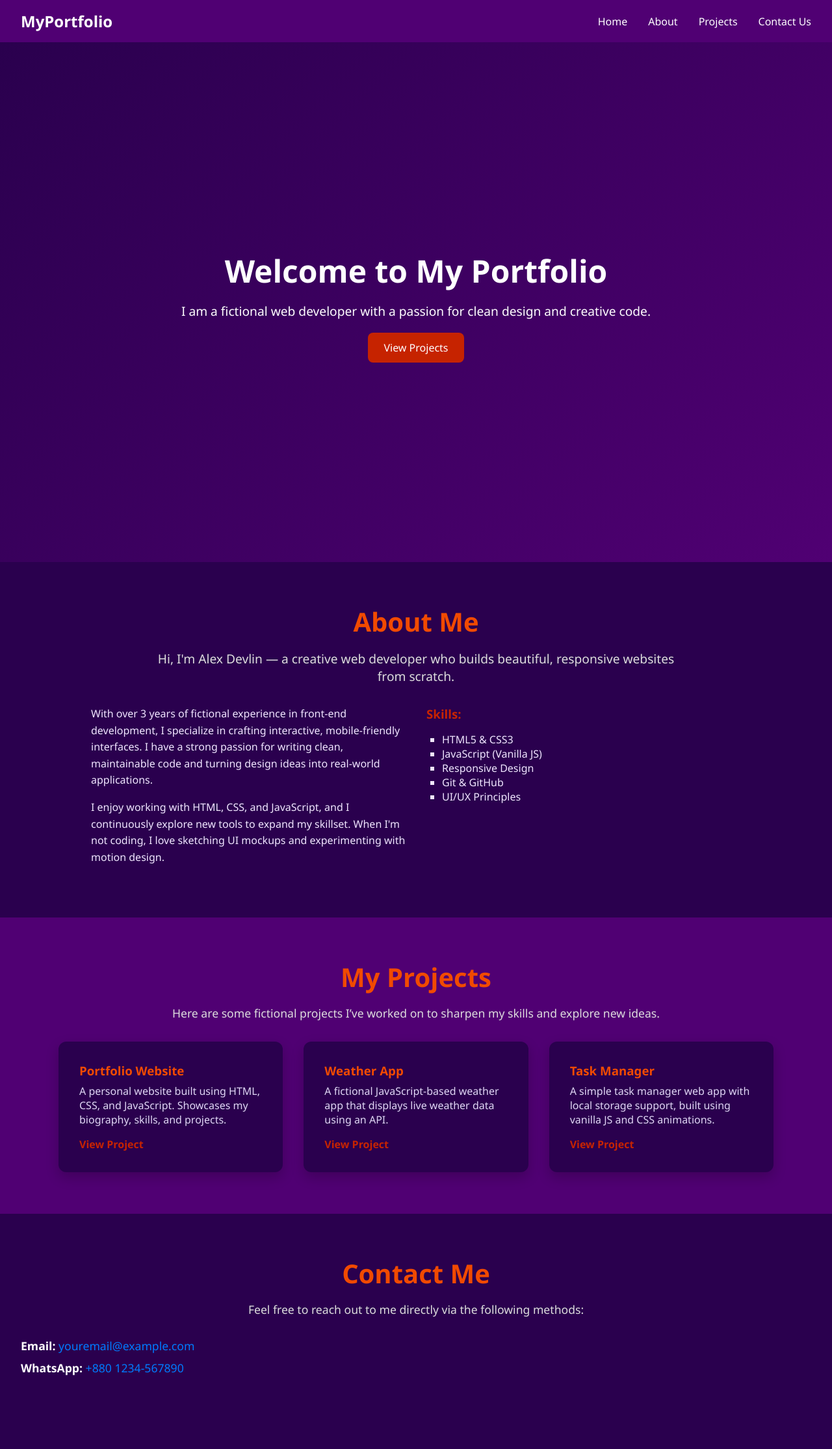
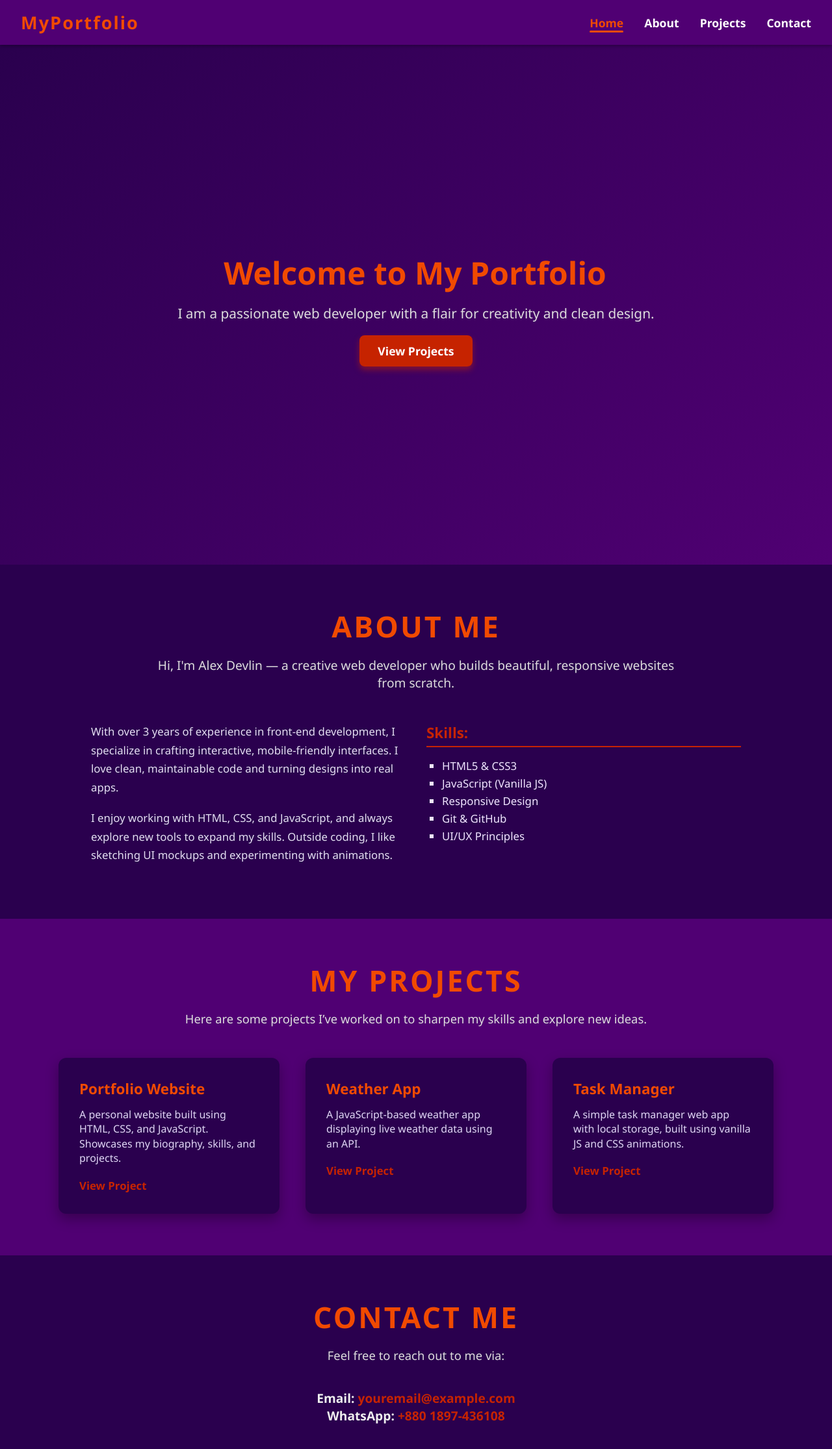
Before and after one commit to mubarokkamil/my-portfolio, a plain HTML site: page index.html in a window 1280 px wide. Shown: the whole page at 65% size. Before the commit the page ends 2191 px from the top, so only its background shows below. Drawn offline with Linux system fonts and the light colour scheme.

Commit message:
Update portfolio with new design, animations, and contact info

```diff
--- a/index.html
+++ b/index.html
@@ -2,7 +2,7 @@
 <html lang="en">
 <head>
   <meta charset="UTF-8" />
-  <meta name="viewport" content="width=device-width, initial-scale=1.0"/>
+  <meta name="viewport" content="width=device-width, initial-scale=1" />
   <title>My Portfolio</title>
   <link rel="stylesheet" href="style.css" />
   <!-- Optional favicon -->
@@ -14,10 +14,10 @@
     <div class="logo">MyPortfolio</div>
     <nav>
       <ul class="nav-links">
-        <li><a href="#home">Home</a></li>
-        <li><a href="#about">About</a></li>
-        <li><a href="#projects">Projects</a></li>
-        <li><a href="#contact">Contact Us</a></li>
+        <li><a href="#home" class="nav-link active">Home</a></li>
+        <li><a href="#about" class="nav-link">About</a></li>
+        <li><a href="#projects" class="nav-link">Projects</a></li>
+        <li><a href="#contact" class="nav-link">Contact</a></li>
       </ul>
     </nav>
   </header>
@@ -25,8 +25,8 @@
   <!-- Home Section -->
   <section id="home" class="home-section">
     <div class="home-content">
-      <h1>Welcome to My Portfolio</h1>
-      <p>I am a fictional web developer with a passion for clean design and creative code.</p>
+      <h1 class="animate-typing">Welcome to My Portfolio</h1>
+      <p>I am a passionate web developer with a flair for creativity and clean design.</p>
       <a href="#projects" class="btn">View Projects</a>
     </div>
   </section>
@@ -39,10 +39,10 @@
       <div class="about-details">
         <div class="about-text">
           <p>
-            With over 3 years of fictional experience in front-end development, I specialize in crafting interactive, mobile-friendly interfaces. I have a strong passion for writing clean, maintainable code and turning design ideas into real-world applications.
+            With over 3 years of experience in front-end development, I specialize in crafting interactive, mobile-friendly interfaces. I love clean, maintainable code and turning designs into real apps.
           </p>
           <p>
-            I enjoy working with HTML, CSS, and JavaScript, and I continuously explore new tools to expand my skillset. When I'm not coding, I love sketching UI mockups and experimenting with motion design.
+            I enjoy working with HTML, CSS, and JavaScript, and always explore new tools to expand my skills. Outside coding, I like sketching UI mockups and experimenting with animations.
           </p>
         </div>
         <div class="about-skills">
@@ -63,7 +63,7 @@
   <section id="projects" class="projects-section">
     <div class="container">
       <h2>My Projects</h2>
-      <p class="section-intro">Here are some fictional projects I’ve worked on to sharpen my skills and explore new ideas.</p>
+      <p class="section-intro">Here are some projects I’ve worked on to sharpen my skills and explore new ideas.</p>
 
       <div class="projects-grid">
         <div class="project-card">
@@ -74,13 +74,13 @@
 
         <div class="project-card">
           <h3>Weather App</h3>
-          <p>A fictional JavaScript-based weather app that displays live weather data using an API.</p>
+          <p>A JavaScript-based weather app displaying live weather data using an API.</p>
           <a href="#" class="project-link">View Project</a>
         </div>
 
         <div class="project-card">
           <h3>Task Manager</h3>
-          <p>A simple task manager web app with local storage support, built using vanilla JS and CSS animations.</p>
+          <p>A simple task manager web app with local storage, built using vanilla JS and CSS animations.</p>
           <a href="#" class="project-link">View Project</a>
         </div>
       </div>
@@ -91,17 +91,14 @@
   <section id="contact" class="contact-section">
     <div class="container">
       <h2>Contact Me</h2>
-    <p class="section-intro">Feel free to reach out to me directly via the following methods:</p>
-
+      <p class="section-intro">Feel free to reach out to me via:</p>
       <div class="contact-details">
         <p><strong>Email:</strong> <a href="mailto:youremail@example.com">youremail@example.com</a></p>
-      <p><strong>WhatsApp:</strong> <a href="https://wa.me/8801234567890" target="_blank">+880 1234-567890</a></p>
+        <p><strong>WhatsApp:</strong> <a href="https://wa.me/8801897436108" target="_blank">+880 1897-436108</a></p>
       </div>
     </div>
   </section>
 
-
-  <!-- Firebase-enabled script -->
-  <script type="module" src="script.js"></script>
+  <script src="script.js"></script>
 </body>
 </html>
--- a/style.css
+++ b/style.css
@@ -4,7 +4,7 @@
   padding: 0;
   box-sizing: border-box;
   scroll-behavior: smooth;
-  font-family: 'Segoe UI', sans-serif;
+  font-family: 'Segoe UI', Tahoma, Geneva, Verdana, sans-serif;
 }
 
 body {
@@ -22,11 +22,14 @@ body {
   position: sticky;
   top: 0;
   z-index: 1000;
+  box-shadow: 0 2px 5px rgba(0,0,0,0.3);
 }
 
 .logo {
-  font-size: 1.5rem;
-  font-weight: bold;
+  font-size: 1.7rem;
+  font-weight: 700;
+  letter-spacing: 2px;
+  color: #F14A00;
 }
 
 .nav-links {
@@ -38,21 +41,38 @@ body {
 .nav-links a {
   color: white;
   text-decoration: none;
-  font-weight: 500;
-  transition: color 0.3s;
+  font-weight: 600;
+  font-size: 1.1rem;
+  position: relative;
+  padding-bottom: 3px;
+  transition: color 0.3s ease;
 }
 
+.nav-links a.active,
 .nav-links a:hover {
   color: #F14A00;
+}
+
+.nav-links a.active::after,
+.nav-links a:hover::after {
+  content: '';
+  position: absolute;
+  bottom: 0;
+  left: 0;
+  width: 100%;
+  height: 3px;
+  background-color: #F14A00;
+  border-radius: 5px;
+  transition: width 0.3s ease;
 }
 
 /* Home Section */
 .home-section {
   height: 100vh;
+  background: linear-gradient(135deg, #2A004E, #500073);
   display: flex;
+  justify-content: center;
   align-items: center;
-  justify-content: center;
-  background: linear-gradient(135deg, #2A004E, #500073);
   text-align: center;
   padding: 2rem;
 }
@@ -60,26 +80,46 @@ body {
 .home-content h1 {
   font-size: 3rem;
   margin-bottom: 1rem;
+  color: #F14A00;
+  white-space: nowrap;
+  overflow: hidden;
+  border-right: 3px solid #F14A00;
+  width: 0;
+  animation: typing 3.5s steps(30, end) forwards, blink 0.75s step-end infinite;
 }
 
 .home-content p {
-  font-size: 1.2rem;
+  font-size: 1.3rem;
   margin-bottom: 2rem;
+  color: #ddd;
 }
 
 .btn {
-  padding: 0.75rem 1.5rem;
   background-color: #C62300;
   color: #fff;
-  border: none;
+  padding: 0.75rem 1.8rem;
   border-radius: 8px;
+  font-size: 1.1rem;
+  font-weight: 700;
   text-decoration: none;
-  font-size: 1rem;
-  transition: background 0.3s;
+  transition: background-color 0.3s ease;
+  box-shadow: 0 5px 10px rgba(198, 35, 0, 0.5);
 }
 
 .btn:hover {
   background-color: #F14A00;
+  box-shadow: 0 6px 15px rgba(241, 74, 0, 0.7);
+  transform: scale(1.05);
+}
+
+/* Typing animation */
+@keyframes typing {
+  from { width: 0 }
+  to { width: 100% }
+}
+
+@keyframes blink {
+  50% { border-color: transparent }
 }
 
 /* About Section */
@@ -91,16 +131,18 @@ body {
 
 .about-section h2 {
   text-align: center;
-  font-size: 2.5rem;
+  font-size: 2.8rem;
   margin-bottom: 1rem;
   color: #F14A00;
+  text-transform: uppercase;
+  letter-spacing: 3px;
 }
 
 .about-section .intro {
   text-align: center;
   font-size: 1.2rem;
   max-width: 800px;
-  margin: 0 auto 2rem auto;
+  margin: 0 auto 3rem;
   color: #ddd;
 }
 
@@ -110,7 +152,7 @@ body {
   justify-content: space-around;
   gap: 2rem;
   max-width: 1000px;
-  margin: auto;
+  margin: 0 auto;
 }
 
 .about-text, .about-skills {
@@ -118,20 +160,27 @@ body {
 }
 
 .about-text p {
-  margin-bottom: 1rem;
-  line-height: 1.6;
-  color: #f0e6ff;
+  margin-bottom: 1.2rem;
+  line-height: 1.7;
+  color: #e3dff1;
+  font-size: 1.05rem;
 }
 
 .about-skills h3 {
   color: #C62300;
   margin-bottom: 1rem;
+  font-size: 1.4rem;
+  font-weight: 700;
+  border-bottom: 2px solid #C62300;
+  padding-bottom: 5px;
 }
 
 .about-skills ul {
   list-style-type: square;
   padding-left: 1.5rem;
   color: #f0e6ff;
+  font-size: 1.05rem;
+  line-height: 1.6;
 }
 
 /* Projects Section */
@@ -143,57 +192,72 @@ body {
 
 .projects-section h2 {
   text-align: center;
-  font-size: 2.5rem;
+  font-size: 2.8rem;
   color: #F14A00;
   margin-bottom: 1rem;
+  text-transform: uppercase;
+  letter-spacing: 3px;
 }
 
 .section-intro {
   text-align: center;
   max-width: 800px;
-  margin: 0 auto 2rem auto;
+  margin: 0 auto 3rem;
   color: #ddd;
-  font-size: 1.1rem;
+  font-size: 1.15rem;
 }
 
 .projects-grid {
   display: grid;
   grid-template-columns: repeat(auto-fit, minmax(280px, 1fr));
-  gap: 2rem;
+  gap: 2.5rem;
   max-width: 1100px;
-  margin: auto;
+  margin: 0 auto;
 }
 
 .project-card {
   background-color: #2A004E;
   padding: 2rem;
   border-radius: 12px;
-  box-shadow: 0 8px 20px rgba(0, 0, 0, 0.2);
-  transition: transform 0.3s ease;
+  box-shadow: 0 8px 20px rgba(0, 0, 0, 0.3);
+  transition: transform 0.3s ease, box-shadow 0.3s ease;
+  cursor: pointer;
+  position: relative;
+  overflow: hidden;
 }
 
 .project-card:hover {
-  transform: translateY(-10px);
+  transform: translateY(-12px);
+  box-shadow: 0 15px 40px rgba(241, 74, 0, 0.6);
 }
 
 .project-card h3 {
   color: #F14A00;
-  margin-bottom: 0.5rem;
+  margin-bottom: 0.8rem;
+  font-weight: 700;
+  font-size: 1.4rem;
 }
 
 .project-card p {
   color: #e0d7f5;
-  margin-bottom: 1rem;
+  margin-bottom: 1.2rem;
+  font-size: 1rem;
+  line-height: 1.4;
 }
 
 .project-link {
   color: #C62300;
+  font-weight: 700;
   text-decoration: none;
-  font-weight: bold;
+  font-size: 1.05rem;
+  transition: color 0.3s ease;
+  border-bottom: 2px solid transparent;
+  padding-bottom: 2px;
 }
 
 .project-link:hover {
   color: #F14A00;
+  border-color: #F14A00;
 }
 
 /* Contact Section */
@@ -205,133 +269,46 @@ body {
 
 .contact-section h2 {
   text-align: center;
-  font-size: 2.5rem;
+  font-size: 2.8rem;
   color: #F14A00;
   margin-bottom: 1rem;
+  text-transform: uppercase;
+  letter-spacing: 3px;
 }
 
 .contact-section .section-intro {
   text-align: center;
   max-width: 700px;
-  margin: 0 auto 2rem auto;
+  margin: 0 auto 2.5rem;
   color: #ddd;
+  font-size: 1.15rem;
 }
 
-.contact-form {
-  max-width: 600px;
-  margin: auto;
-  display: flex;
-  flex-direction: column;
-  gap: 1rem;
-}
-
-.contact-form input,
-.contact-form textarea {
-  padding: 0.8rem 1rem;
-  border: none;
-  border-radius: 8px;
-  background-color: #500073;
-  color: white;
-  font-size: 1rem;
-}
-
-.contact-form input::placeholder,
-.contact-form textarea::placeholder {
-  color: #ccc;
-}
-
-.contact-form button {
-  background-color: #C62300;
-  color: white;
-  padding: 0.8rem;
-  font-size: 1rem;
-  border: none;
-  border-radius: 8px;
-  cursor: pointer;
-  transition: background 0.3s;
-}
-
-.contact-form button:hover {
-  background-color: #F14A00;
-}
-
-.form-note {
+.contact-details {
   text-align: center;
-  color: #bbb;
-  margin-top: 1.5rem;
-  font-size: 0.9rem;
-}
-
-html {
-  scroll-behavior: smooth;
-}
-
-.contact-details p {
-  font-size: 1.1rem;
-  margin-bottom: 10px;
+  font-size: 1.2rem;
+  color: #eee;
 }
 
 .contact-details a {
-  color: #007bff;
+  color: #C62300;
+  font-weight: 700;
   text-decoration: none;
+  transition: color 0.3s ease;
 }
 
 .contact-details a:hover {
-  text-decoration: underline;
+  color: #F14A00;
 }
 
-/* Mobile Responsive Styles */
+/* Responsive */
 @media (max-width: 768px) {
-  .navbar {
+  .about-details {
     flex-direction: column;
-    align-items: flex-start;
   }
 
   .nav-links {
     flex-direction: column;
     gap: 1rem;
-    width: 100%;
-    margin-top: 1rem;
-  }
-
-  .home-content h1 {
-    font-size: 2rem;
-  }
-
-  .home-content p {
-    font-size: 1rem;
-  }
-
-  .btn {
-    font-size: 0.9rem;
-    padding: 0.6rem 1.2rem;
-  }
-
-  .about-details {
-    flex-direction: column;
-    align-items: center;
-  }
-
-  .projects-grid {
-    grid-template-columns: 1fr;
-  }
-
-  .contact-form {
-    padding: 0 1rem;
-  }
-
-  .about-section h2,
-  .projects-section h2,
-  .contact-section h2 {
-    font-size: 2rem;
-  }
-
-  .section-intro,
-  .about-section .intro {
-    font-size: 1rem;
-  }
-
-  .contact-details p {
-    text-align: center;
   }
 }
```
Also changed, not shown: script.js (+10 -45 lines). Lines whose indentation alone changed are shown as unchanged.
